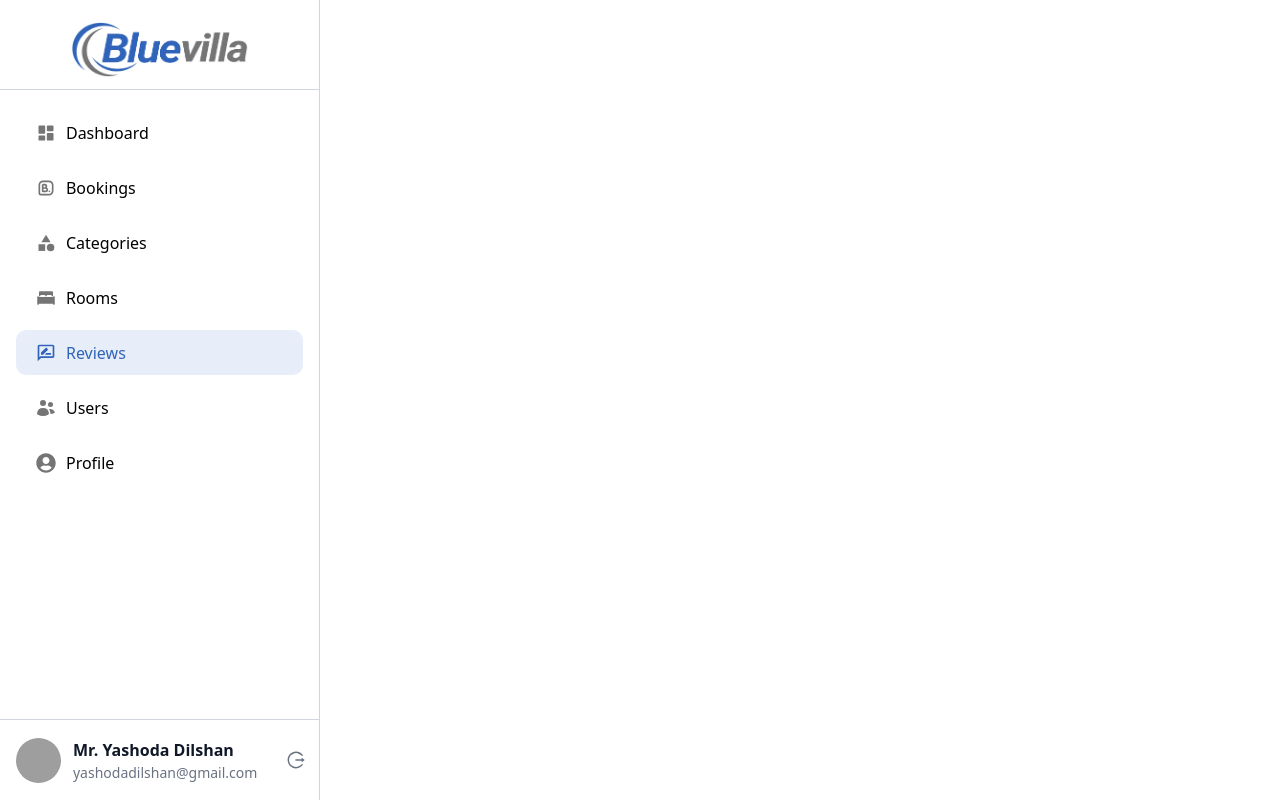
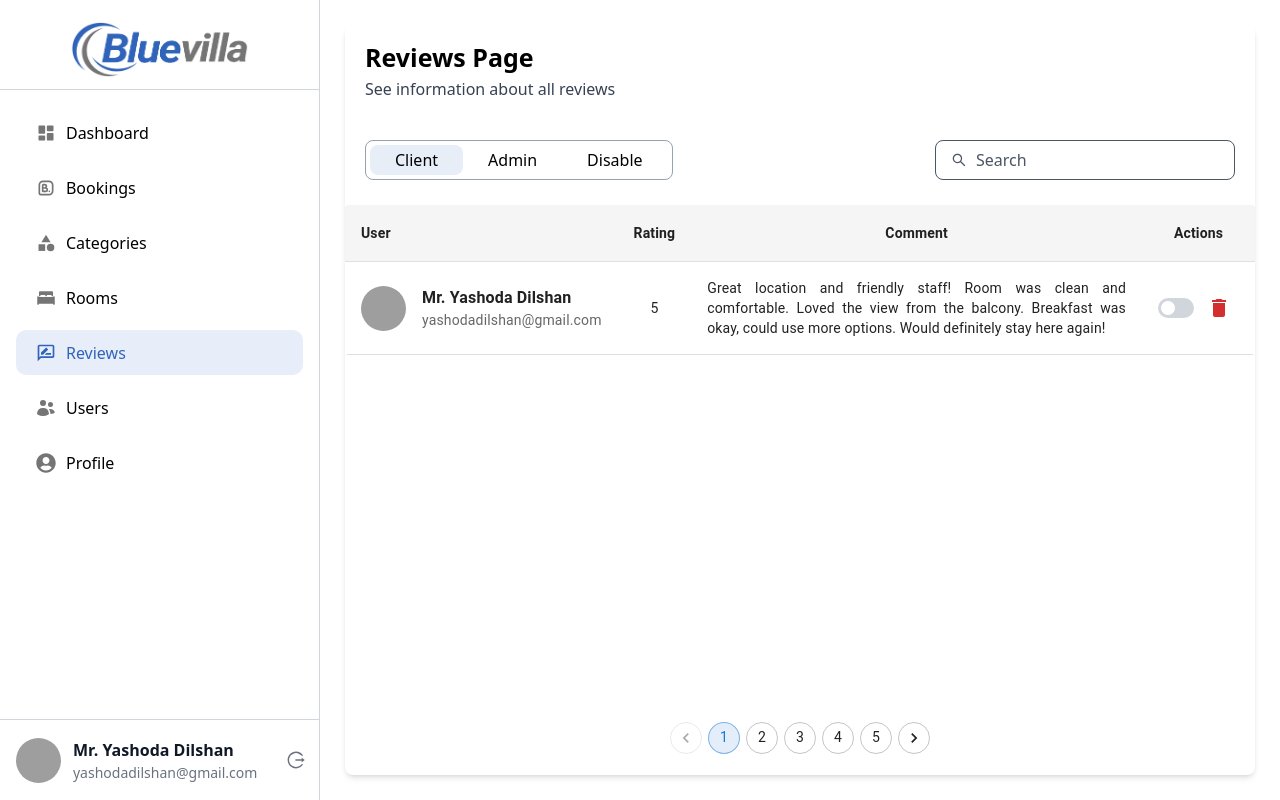
Before and after one commit to DilshanWarnasuriya/Hotel-booking-frontend, a React app: page /admin/reviews in a window 1280 px wide. Built offline with nearby package versions, Linux system fonts and the light colour scheme; grey boxes are pictures that could not be loaded; the HTML template or start-up script is replaced by a standard one.

Commit message:
Admin review page design done

```diff
--- a/src/Pages/Admin/Admin_Main.jsx
+++ b/src/Pages/Admin/Admin_Main.jsx
@@ -3,6 +3,7 @@ import SideNavigationBar from "../../Components/SideNavigationBar";
 import AdminUsers from "./Admin_Users";
 import AdminCategories from "./Admin_Categories";
 import AdminRooms from "./Admin_Rooms";
+import AdminReviews from "./Admin_Reviews";
 
 const loggedUser = {
     image: "https://media.istockphoto.com/id/870079648/photo/seeing-things-in-a-positive-light.jpg?s=170667a&w=0&k=20&c=0p7KCODmXjvX-9JkkrHg9SPL0zojHb_8ygOfPylt3W8=",
@@ -21,6 +22,7 @@ export default function AdminMain() {
                     <Route path="/users" element={<AdminUsers loggedUser={loggedUser} />} />
                     <Route path="/categories" element={<AdminCategories loggedUser={loggedUser} />} />
                     <Route path="/rooms" element={<AdminRooms loggedUser={loggedUser} />} />
+                    <Route path="/reviews" element={<AdminReviews loggedUser={loggedUser} />} />
                 </Routes>
             </div>
         </section>
--- /dev/null
+++ b/src/Pages/Admin/Admin_Reviews.jsx
@@ -0,0 +1,133 @@
+import { Table, TableBody, TableCell, TableContainer, TableHead, TableRow, Paper, Avatar, Box, Typography, IconButton, Pagination } from "@mui/material";
+import { useState } from "react";
+import { TiThMenu, TiUserAdd } from "react-icons/ti";
+import { AiOutlineSearch } from "react-icons/ai";
+import { MdEdit, MdDelete } from "react-icons/md";
+import Tabs from "../../Components/Tabs";
+import Badge from "../../Components/Badge";
+import SideNavigationDrawer from "../../Components/SideNavigationDrawer";
+
+export default function AdminReviews({ loggedUser }) {
+
+    // tab related
+    const tabs = ["Client", "Admin", "Disable"];
+    const [selectedTab, setSelectedTab] = useState(tabs[0]);
+    // Drawer Side navigation bar related
+    const [isSidebarDrawerOpen, setIsSidebarDrawerOpen] = useState(false);
+    const toggleDrawer = (newOpen) => () => setIsSidebarDrawerOpen(newOpen);
+    // Table related
+    const [isLoaded, setIsLoaded] = useState(false);
+    const [pageNo, setPageNo] = useState(1);
+    const [totalPages, setTotalPages] = useState(5);
+
+
+    return (
+        <main className="App w-full h-screen flex p-[25px]">
+
+            {/* medium screen sidebar */}
+            <SideNavigationDrawer open={isSidebarDrawerOpen} toggleDrawer={toggleDrawer} loggedUser={loggedUser} />
+
+            {/* Page Content */}
+            <div className="w-full h-full rounded-lg shadow-md">
+
+                {/* first row */}
+                <div className="w-full h-[90px] flex justify-between items-center">
+                    {/* Tittle */}
+                    <div className="flex">
+                        <div className="lg:hidden h-[60px] ml-[20px] flex items-center cursor-pointer">
+                            <TiThMenu size={30} onClick={toggleDrawer(true)} />
+                        </div>
+                        <div className="ml-[20px]">
+                            <h1 className="text-[25px] font-bold">Reviews Page</h1>
+                            <span className="text-[16px] text-gray-700">See information about all reviews</span>
+                        </div>
+                    </div>
+                </div>
+
+                {/* second row */}
+                <div className="w-full h-[90px] flex justify-between items-center bg-red-">
+                    {/* Tabs */}
+                    <div className="ml-[20px]">
+                        <Tabs tabs={tabs} selectedTab={selectedTab} setSelectedTab={setSelectedTab} setIsLoaded={setIsLoaded} />
+                    </div>
+                    {/* Search */}
+                    <div className="mr-[20px]">
+                        <div className="relative flex items-center w-[200px] md:w-[300px]">
+                            <AiOutlineSearch className="absolute left-4 w-4 h-4 text-gray-600" />
+                            <input
+                                type="search"
+                                placeholder="Search"
+                                className="w-full h-10 pl-10 pr-4 border border-gray-600 rounded-lg text-gray-900 outline-none transition-all placeholder-gray-600"
+                            />
+                        </div>
+                    </div>
+                </div>
+
+                {/* table row */}
+                <div className="w-full h-[calc(100vh-305px)] overflow-auto">
+                    <TableContainer component={Paper} elevation={0} sx={{ maxHeight: "calc(100vh - 305px)", overflow: "auto", border: "none" }}>
+                        <Table stickyHeader sx={{ minWidth: 580, border: "none" }} aria-label="simple table">
+
+                            <TableHead>
+                                <TableRow sx={{ backgroundColor: "#f5f5f5" }}>
+                                    <TableCell sx={{ backgroundColor: "#f5f5f5", fontWeight: "bold", position: "sticky", top: 0, zIndex: 1 }}>User</TableCell>
+                                    <TableCell align="center" sx={{ backgroundColor: "#f5f5f5", fontWeight: "bold", position: "sticky", top: 0, zIndex: 1 }}>Rating</TableCell>
+                                    <TableCell align="center" sx={{ backgroundColor: "#f5f5f5", fontWeight: "bold", position: "sticky", top: 0, zIndex: 1, display: { xs: "none", md: "table-cell" } }}>Comment</TableCell>
+                                    <TableCell align="center" sx={{ backgroundColor: "#f5f5f5", fontWeight: "bold", position: "sticky", top: 0, zIndex: 1 }}>Actions</TableCell>
+                                </TableRow>
+                            </TableHead>
+
+                            <TableBody>
+                                <TableRow key={1} sx={{ "&:hover": { backgroundColor: "#e8eef8" }, transition: "background-color 0.3s ease" }}>
+                                    {/* User column */}
+                                    <TableCell component="th" scope="row">
+                                        <Box display="flex" alignItems="center">
+                                            <Avatar src="https://media.istockphoto.com/id/870079648/photo/seeing-things-in-a-positive-light.jpg?s=170667a&w=0&k=20&c=0p7KCODmXjvX-9JkkrHg9SPL0zojHb_8ygOfPylt3W8=" sx={{ width: 45, height: 45 }} />  {/* User image */}
+                                            <Box sx={{ ml: 2 }}>
+                                                <Typography fontWeight="bold" noWrap> Mr. Yashoda Dilshan </Typography> {/* User Name */}
+                                                <Typography variant="body2" color="text.secondary" noWrap> yashodadilshan@gmail.com </Typography> {/* User Email */}
+                                            </Box>
+                                        </Box>
+                                    </TableCell>
+                                    {/* Rating number */}
+                                    <TableCell align="center" > 5 </TableCell>
+                                    {/* Comment */}
+                                    <TableCell align="center" sx={{ display: { xs: "none", md: "table-cell" } }}>
+                                        <div className="flex justify-center items-center">
+                                            <p className="max-w-[600px] text-justify">Great location and friendly staff! Room was clean and comfortable. Loved the view from the balcony. Breakfast was okay, could use more options. Would definitely stay here again!</p>
+                                        </div>
+                                    </TableCell>
+                                    {/* Actions column */}
+                                    <TableCell align="center" >
+                                        <div className="flex justify-center items-center">
+                                            <label className="inline-flex items-center cursor-pointer mr-[5px]">
+                                                <input type="checkbox" value="" className="sr-only peer" />
+                                                <div className="relative w-9 h-5 bg-gray-300 peer-focus:outline-none rounded-full peer peer-checked:after:translate-x-full rtl:peer-checked:after:-translate-x-full peer-checked:after:border-white after:content-[''] after:absolute after:top-[2px] after:start-[2px] after:bg-white after:border-gray-300 after:border after:rounded-full after:h-4 after:w-4 after:transition-all peer-checked:bg-blue-600"></div>
+                                            </label>
+                                            <IconButton color="error"> <MdDelete /> </IconButton> {/* delete button */}
+                                        </div>
+                                    </TableCell>
+                                </TableRow>
+                            </TableBody>
+
+                        </Table>
+                    </TableContainer>
+                </div>
+
+                {/* Pagination row */}
+                <div className="w-full h-[75px] flex justify-center items-center">
+                    <Pagination
+                        page={pageNo}
+                        count={totalPages}
+                        onChange={(event, value) => {
+                            setPageNo(value);
+                        }}
+                        variant="outlined"
+                        color="primary"
+                    />
+                </div>
+
+            </div>
+        </main>
+    )
+}
```
